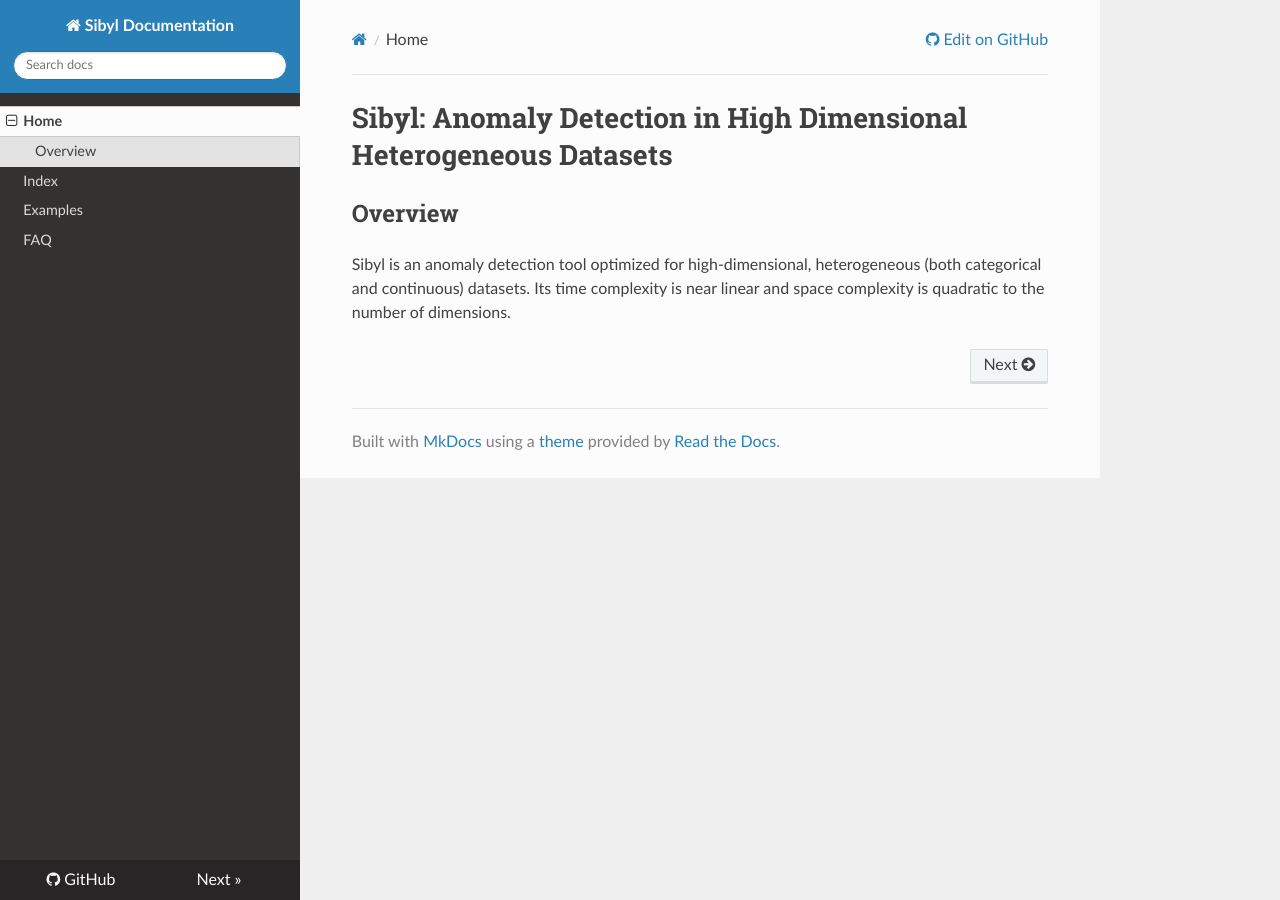
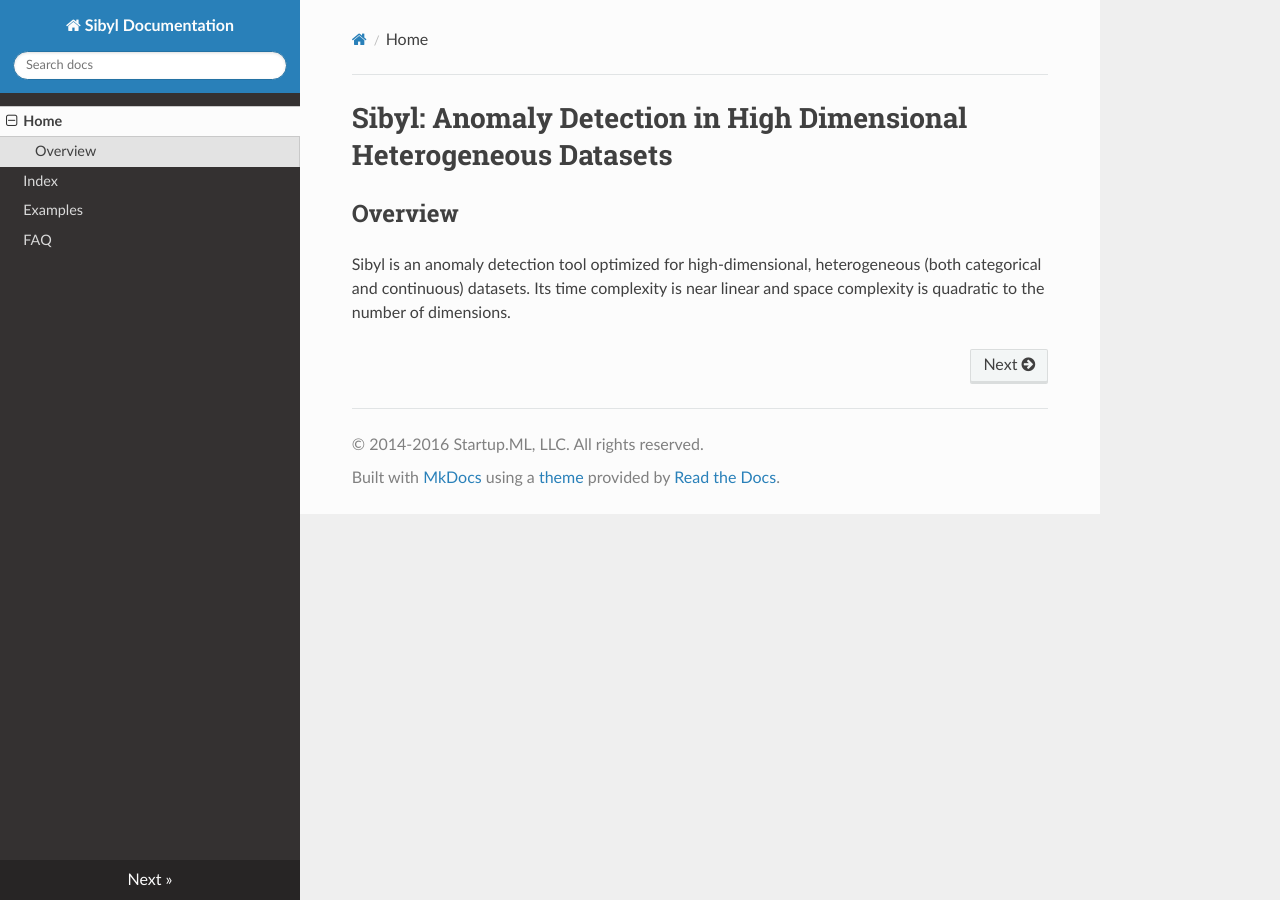
Before and after one commit to fellowship/pyrite2, an MkDocs documentation site: the page built from docs/sources/index.md, in a window 1280 px wide. Built offline with MkDocs 1.6.1, drawn with Linux system fonts in a browser that asks for light colours; nearby versions of some CDN libraries; old or Windows-style settings are respelled for this version of MkDocs.

Commit message:
doc changes

```diff
--- a/docs/mkdocs.yml
+++ b/docs/mkdocs.yml
@@ -1,12 +1,11 @@
 site_name: Sibyl Documentation
 theme: readthedocs
 docs_dir: sources
-repo_url: https://github.com/startupml/sibyl
-site_url: http://startupml.github.io/sibyl
+site_url: http://sibyl.startup.ml
 site_description: Anomaly Detection in High Dimensional Heterogeneous Datasets
-
+copyright: © 2014-2016 Startup.ML, LLC. All rights reserved.
 dev_addr: '0.0.0.0:8000'
-google_analytics: ['', '']
+google_analytics: ['UA-70335803-1', 'sibyl.startup.ml']
 
 pages:
 - Home: index.md
```
